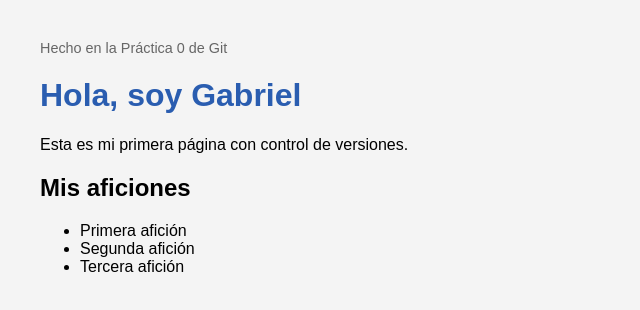
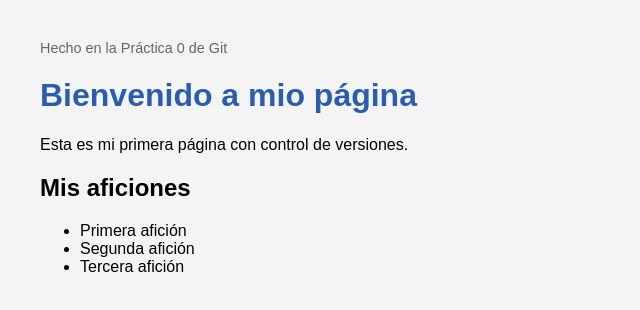
Before and after one commit to GabrielVargaPerez/mi-primer-repo, a plain HTML site: page index.html in a window 1280 px wide. Shown: the whole page, without its empty margins (0-640 px from the left). Drawn offline with Linux system fonts and the light colour scheme.

Commit message:
Cambi ale título (versión A)

```diff
--- a/index.html
+++ b/index.html
@@ -7,7 +7,7 @@
     </head>
     <footer><p>Hecho en la Práctica 0 de Git</p></footer>
         <body>
-            <h1>Hola, soy Gabriel</h1>
+            <h1>Bienvenido a mio página</h1>
             <p>Esta es mi primera página con control de versiones.</p>
         </body>
         <h2>Mis aficiones</h2>
```
